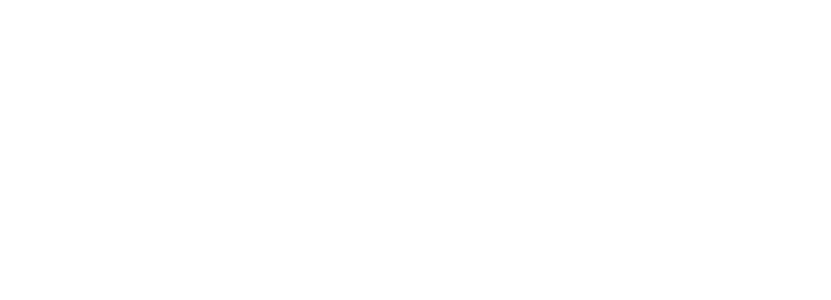
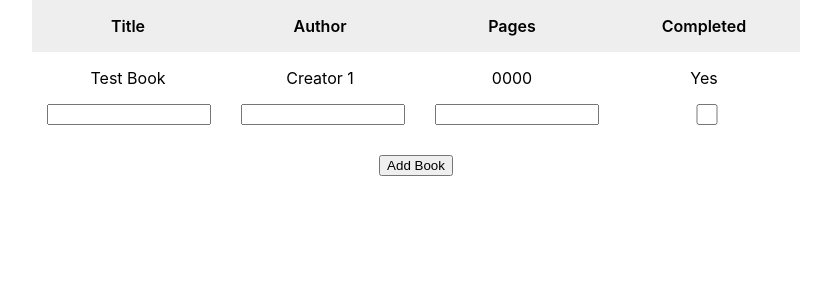
Before and after one commit to CourtneeM/TOP-library-react, a React (Create React App) app: page / in a window 1280 px wide. Shown: the top 300 px of the page, without its empty margins (224-1055 px from the left). Built offline with nearby package versions, Linux system fonts and the light colour scheme.

Commit message:
Set up basic layout for library

```diff
--- a/src/App.js
+++ b/src/App.js
@@ -1,13 +1,14 @@
-import React, { Component } from 'react'
+import React, { Component } from 'react';
+import Bookshelf from './components/Bookshelf';
 
 class App extends Component {
   render() {
     return (
       <div>
-
+        <Bookshelf />
       </div>
     )
   }
 }
 
-export default App
+export default App;
--- /dev/null
+++ b/src/components/Book.js
@@ -0,0 +1,17 @@
+import React, {Component} from 'react';
+import '../style/Book.css';
+
+class Book extends Component {
+  render() {
+    return (
+      <div className='book'>
+        <p>Test Book</p>
+        <p>Creator 1</p>
+        <p>0000</p>
+        <p>Yes</p>
+      </div>
+    )
+  }
+}
+
+export default Book;
--- /dev/null
+++ b/src/components/Bookshelf.js
@@ -0,0 +1,23 @@
+import React, { Component } from 'react';
+import Book from './Book';
+import NewBookForm from './NewBookForm';
+import '../style/Bookshelf.css';
+
+class Bookshelf extends Component {
+  render() {
+    return (
+      <div>
+        <div className='bookshelf'>
+          <p>Title</p>
+          <p>Author</p>
+          <p>Pages</p>
+          <p>Completed</p>
+        </div>
+        <Book />
+        <NewBookForm />
+      </div>
+    )
+  }
+}
+
+export default Bookshelf;
--- /dev/null
+++ b/src/components/NewBookForm.js
@@ -0,0 +1,20 @@
+import React, {Component} from 'react';
+import '../style/NewBookForm.css';
+
+class NewBookForm extends Component {
+  render() {
+    return (
+      <div className="new-book-form">
+        <div>
+          <input type="text" />
+          <input type="text" />
+          <input type="text" />
+          <input type="checkbox" />
+        </div>
+        <button>Add Book</button>
+      </div>
+    )
+  }
+}
+
+export default NewBookForm;
--- a/src/index.css
+++ b/src/index.css
@@ -5,6 +5,7 @@
     sans-serif;
   -webkit-font-smoothing: antialiased;
   -moz-osx-font-smoothing: grayscale;
+  box-sizing: border-box;
 }
 
 code {
--- /dev/null
+++ b/src/style/Book.css
@@ -0,0 +1,15 @@
+.book {
+  display: flex;
+  justify-content: center;
+  width: 60%;
+  margin: 0 auto;
+}
+
+.book:nth-child(odd) {
+  background-color: #eee;
+}
+
+.book p {
+  width: 100%;
+  text-align: center;
+}
--- /dev/null
+++ b/src/style/Bookshelf.css
@@ -0,0 +1,13 @@
+.bookshelf {
+  display: flex;
+  justify-content: center;
+  width: 60%;
+  margin: 0 auto;
+  background-color: #eee;
+}
+
+.bookshelf p {
+  width: 100%;
+  text-align: center;
+  font-weight: 600;
+}
--- /dev/null
+++ b/src/style/NewBookForm.css
@@ -0,0 +1,17 @@
+.new-book-form div {
+  display: flex;
+  justify-content: center;
+  width: 60%;
+  margin: 0 auto 30px;
+}
+
+.new-book-form div input {
+  width: 100%;
+  margin: 0 15px;
+}
+
+.new-book-form {
+  display: flex;
+  flex-direction: column;
+  align-items: center;
+}
```
